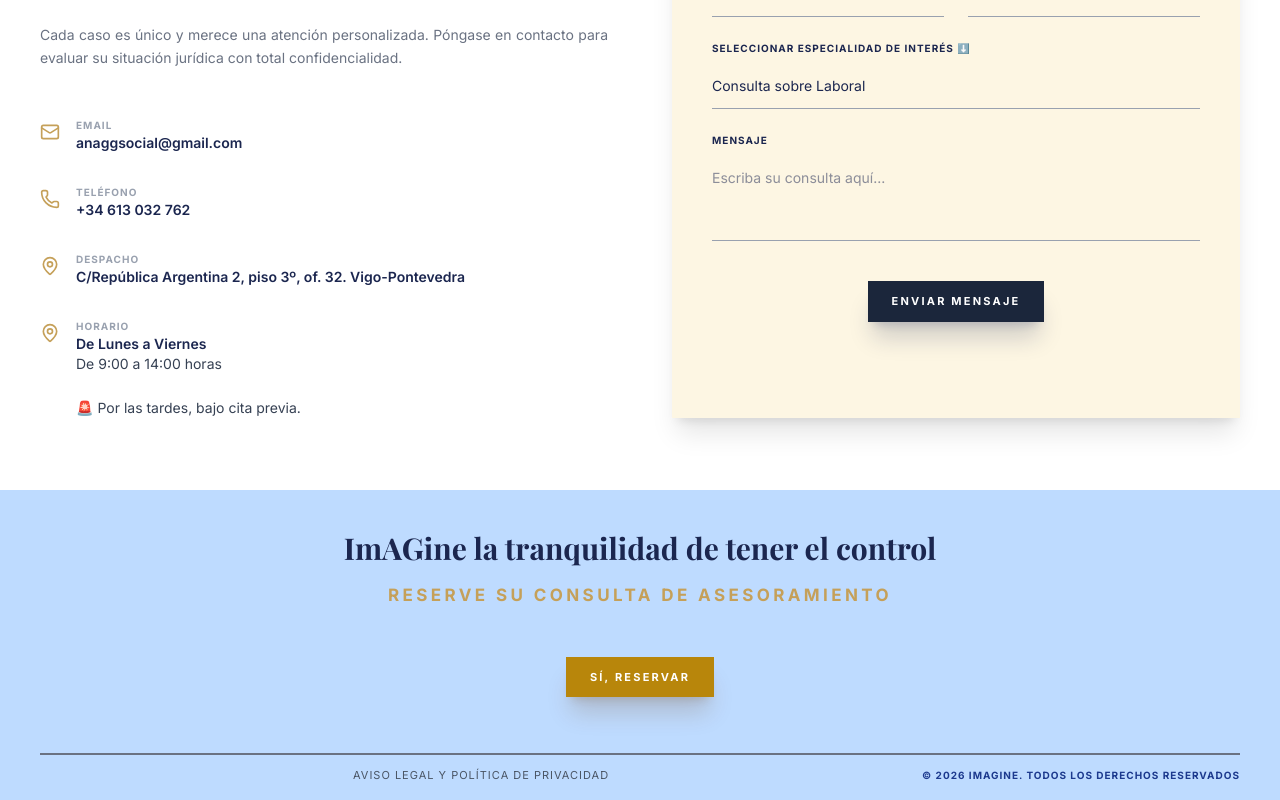
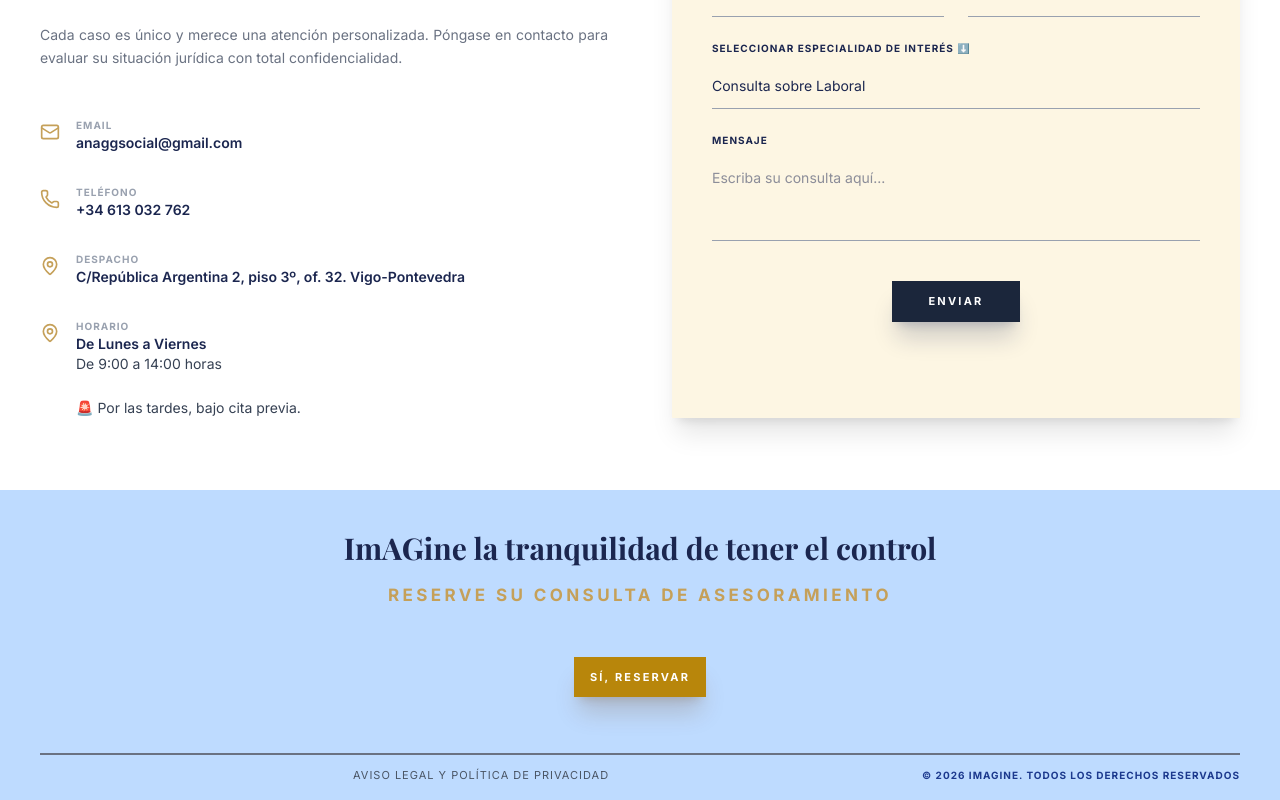
Before and after one commit to Anagiraldez/imagine-asesoria-vigo, a React (Vite) app: page / in a window 1280 px wide. Shown: the part 2560-3360 px from the top of the page. Built offline with nearby package versions, Linux system fonts and the light colour scheme; a web font is replaced by a local one.

Commit message:
cambios sutiles

```diff
--- a/src/App.tsx
+++ b/src/App.tsx
@@ -413,8 +413,8 @@ export default function App() {
                   <label className="text-[10px] font-bold tracking-widest uppercase text-primary">Mensaje</label>
                   <textarea rows={3} placeholder="Escriba su consulta aquí..." className="border-b border-gray-400 bg-transparent py-3 text-sm outline-none transition-colors focus:border-accent resize-none"></textarea>
                 </div>
-                <button type="submit" className="mt-4 w-fit px-6 mx-auto bg-[#1B263B] py-3 text-[11px] font-bold tracking-[0.2em] uppercase text-white shadow-xl shadow-blue-950/20 transition-all hover:bg-navy-dark">
-                  Enviar Mensaje
+                <button type="submit" className="mt-4 w-fit px-9 mx-auto bg-[#1B263B] py-3 text-[11px] font-bold tracking-[0.2em] uppercase text-white shadow-xl shadow-blue-950/20 transition-all hover:bg-navy-dark">
+                  Enviar
                 </button>
               </form>
             </div>
@@ -431,7 +431,7 @@ export default function App() {
           <a
             href="https://calendly.com/anaggsocial/30min" //
             rel="noopener noreferrer"
-            className="inline-block mb-0 bg-[#B8860B] px-6 py-3 text-[11px] tracking-[0.2em] font-bold uppercase text-white shadow-xl shadow-yellow-900/20 transition-all hover:bg-[#996515] hover:shadow-2xl active:scale-95"
+            className="inline-block mb-0 bg-[#B8860B] px-4 py-3 text-[11px] tracking-[0.2em] font-bold uppercase text-white shadow-xl shadow-yellow-900/20 transition-all hover:bg-[#996515] hover:shadow-2xl active:scale-95"
           >
             Sí, reservar
           </a>
```
